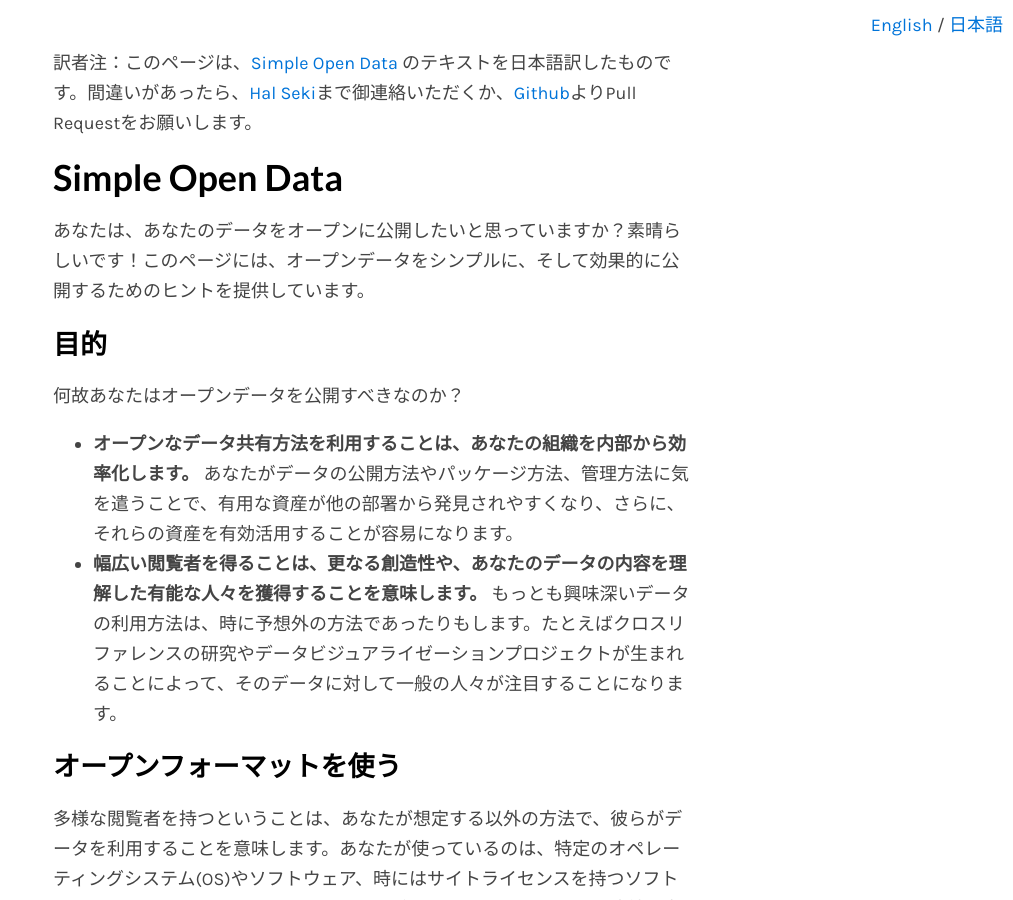
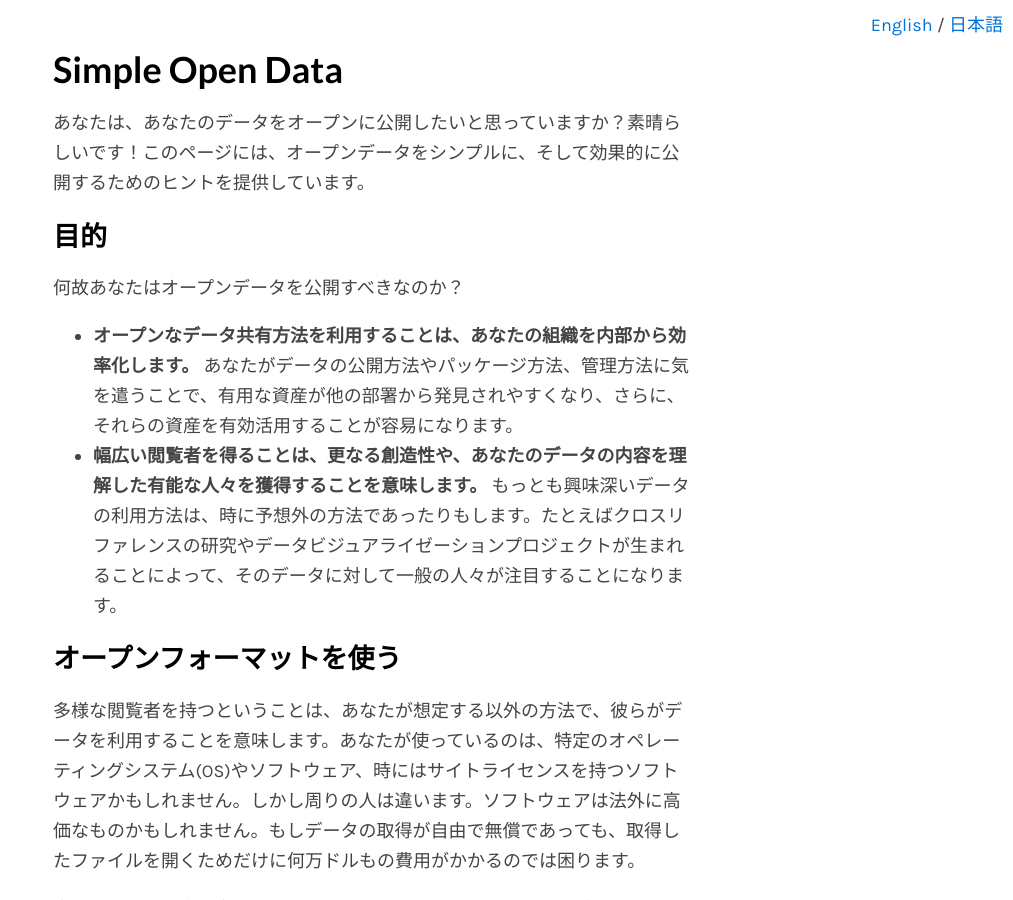
Before and after one commit to tmcw/simpleopendata, a Jekyll site: the page built from index.ja.md, in a window 1280 px wide and 900 px high. Shown: the whole window, without its empty margins (267-1280 px from the left). Built offline with Jekyll 4.4.1, drawn with Linux system fonts in a browser that asks for light colours; Markdown is read by kramdown in place of the engine named in the settings; comment, search, counter and statistics services are not loaded.

Commit message:
remove remarks

```diff
--- a/index.ja.md
+++ b/index.ja.md
@@ -2,8 +2,6 @@
 layout: default
 language: ja
 ---
-
-訳者注：このページは、[Simple Open Data](http://simpleopendata.com) のテキストを日本語訳したものです。間違いがあったら、[Hal Seki](http://twitter.com/hal_sk/)まで御連絡いただくか、[Github](https://github.com/codeforjapan/simpleopendata)よりPull Requestをお願いします。
 
 # Simple Open Data
 
```
